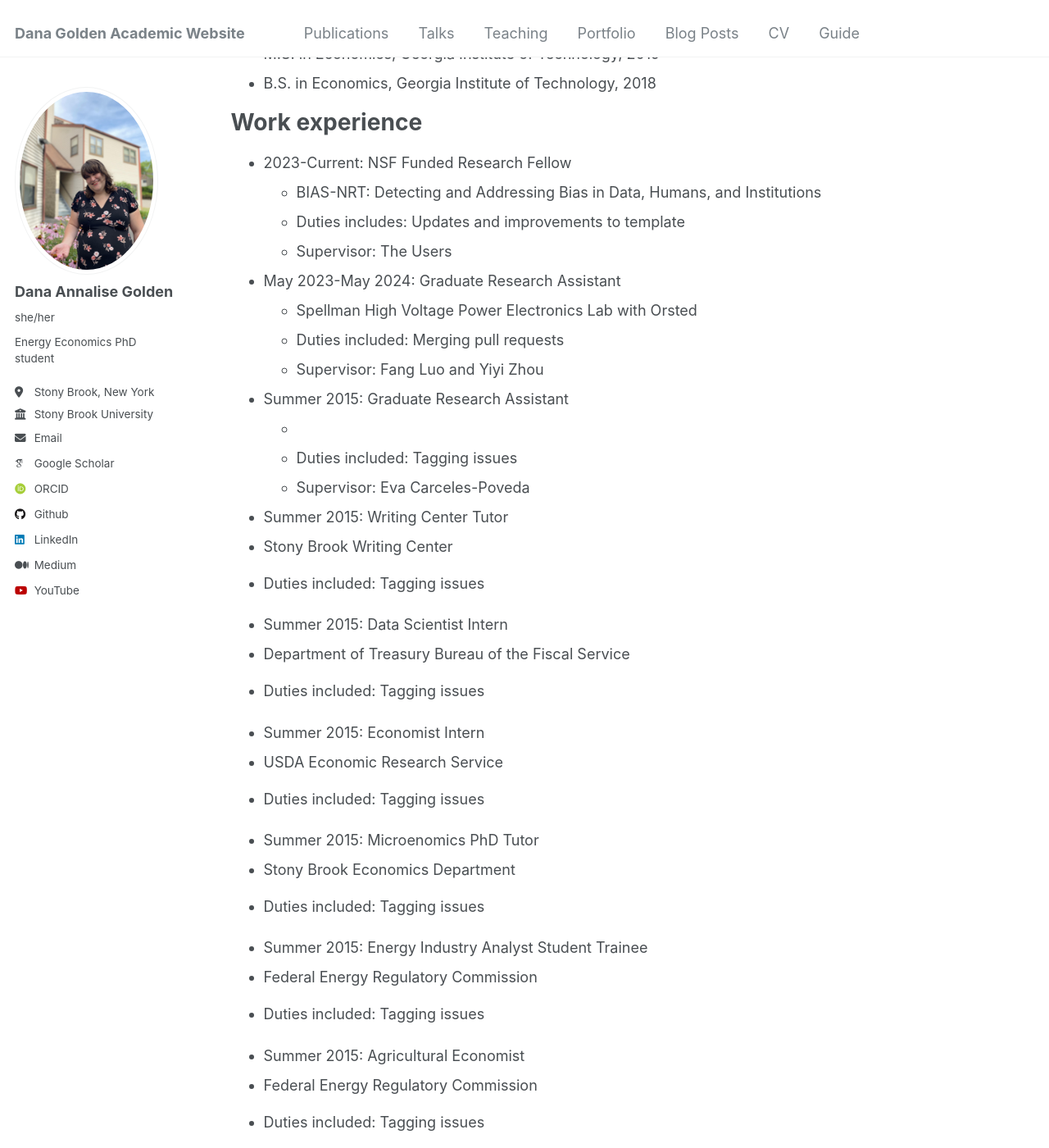
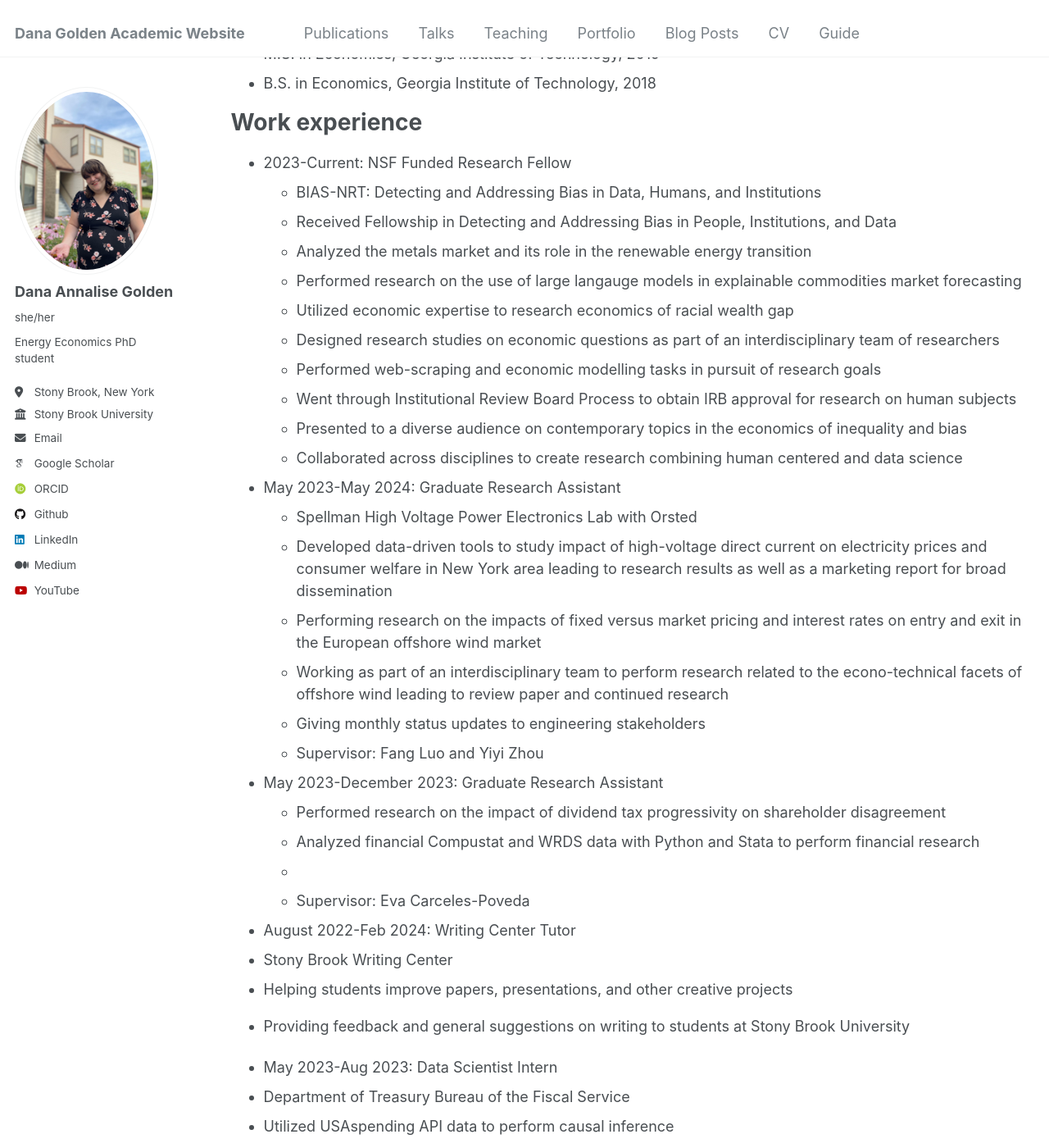
Before and after one commit to jgolden36/jgolden36.github.io, a Jekyll site: the page built from _pages/cv.md, in a window 1280 px wide and 1400 px high, scrolled down 328 px. Shown: the whole window at 82% size. Built offline with Jekyll 4.4.1, drawn with Linux system fonts in a browser that asks for light colours; some web fonts are replaced; some of the changed text lies outside the part shown.

Commit message:
Update cv.md

```diff
--- a/_pages/cv.md
+++ b/_pages/cv.md
@@ -23,60 +23,91 @@ Work experience
 ======
 * 2023-Current: NSF Funded Research Fellow
   * BIAS-NRT: Detecting and Addressing Bias in Data, Humans, and Institutions
-  * Duties includes: Updates and improvements to template
-  * Supervisor: The Users
+  * Received Fellowship in Detecting and Addressing Bias in People, Institutions, and Data
+  * Analyzed the metals market and its role in the renewable energy transition
+  * Performed research on the use of large langauge models in explainable commodities market forecasting
+  * Utilized economic expertise to research economics of racial wealth gap
+  * Designed research studies on economic questions as part of an interdisciplinary team of researchers
+  * Performed web-scraping and economic modelling tasks in pursuit of research goals
+  * Went through Institutional Review Board Process to obtain IRB approval for research on human subjects
+  * Presented to a diverse audience on contemporary topics in the economics of inequality and bias
+  * Collaborated across disciplines to create research combining human centered and data science
 
 * May 2023-May 2024: Graduate Research Assistant
   * Spellman High Voltage Power Electronics Lab with Orsted
-  * Duties included: Merging pull requests
+  * Developed data-driven tools to study impact of high-voltage direct current on electricity prices and consumer welfare in New York area leading to research results as well as a marketing report for broad dissemination
+  * Performing research on the impacts of fixed versus market pricing and interest rates on entry and exit in the European offshore wind market
+  * Working as part of an interdisciplinary team to perform research related to the econo-technical facets of offshore wind leading to review paper and continued research
+  * Giving monthly status updates to engineering stakeholders
   * Supervisor: Fang Luo and Yiyi Zhou
 
-* Summer 2015: Graduate Research Assistant
+* May 2023-December 2023: Graduate Research Assistant
+  * Performed research on the impact of dividend tax progressivity on shareholder disagreement
+  * Analyzed financial Compustat and WRDS data with Python and Stata to perform financial research
   *
-  * Duties included: Tagging issues
   * Supervisor: Eva Carceles-Poveda
 
+ * August 2022-Feb 2024: Writing Center Tutor
+  * Stony Brook Writing Center
+  * Helping students improve papers, presentations, and other creative projects
+  * Providing feedback and general suggestions on writing to students at Stony Brook University
 
- * Summer 2015: Writing Center Tutor
-  * Stony Brook Writing Center
-  * Duties included: Tagging issues
+ * May 2023-Aug 2023: Data Scientist Intern
+  * Department of Treasury Bureau of the Fiscal Service
+  * Utilized USAspending API data to perform causal inference
+  * Joined data from USAspending and other sources using reproducible API calls to facilitate analysis
+  * Developed functions to automatically pull fiscal data to answer questions related to federal spending using python for development
+  * Worked with other data scientists to develop monthly report on award spending
 
- * Summer 2015: Data Scientist Intern
-  * Department of Treasury Bureau of the Fiscal Service
-  * Duties included: Tagging issues
-
- * Summer 2015: Economist Intern
+ * June 2023-July 2023: Economist Intern
   * USDA Economic Research Service
-  * Duties included: Tagging issues
+  * Created visualizations related to the potato industry and usage of common pesticides and fertilizers within the industry over time and across space
+  * Performed literature review related to the effects of climate change on potato crops, North American potato supply chains, and potato production within North America
 
  * Summer 2015: Microenomics PhD Tutor
   * Stony Brook Economics Department
-  * Duties included: Tagging issues
+  * Tutored Students for the Stony Brook economics Department in PhD-level microeconomics
+  * Provided engaging lessons on microeconomic material for first-year students
 
  * Summer 2015: Energy Industry Analyst Student Trainee
   * Federal Energy Regulatory Commission
-  * Duties included: Tagging issues
+  * Utilized knowledge of energy markets to develop analysis of anomalies in trading
+  * Built out dashboard with SQL and Rshiny combining data on natural gas and electricity markets
+  * Programmed dashboard with SQL and Rshiny combining data on natural gas and electricity markets for improved market anomaly detection incorporating machine learning algorithms including isolation forest, PCA, and SVM
+  * Developed automatically-updating ARIMA forecasting model for monthly and daily electricity contracts in Python
+  * Created initial PowerBI dashboard for new dataset from non-RTO West
 
- * Summer 2015: Agricultural Economist
-  * Federal Energy Regulatory Commission
-  * Duties included: Tagging issues
+ * Sep 2019-July 2021: Agricultural Economist
+  * USDA Economic Research Service
+  * Published oil crops and season average price data products while contributing to oilseeds and wheat outlook reports and various visualizations based on the reports and data
+  * Designed and implemented the state trade data product and associated database
+  * Taught division-wide SQL and trainings related to machine learning and various software
 
  * Summer 2015: Peer Tutor
   * Georgia Tech Athletic Association
-  * Duties included: Tagging issues
+  * Tutored students in a variety of mathematical and social science related disciplines to aid in building strong academic performance amongst student athletes at Georgia Tech
 
  * Summer 2015: Financial Management Student Trainee
   * Defense Finance and Accounting Services
-  * Duties included: Tagging issues
+  * Contributed directly to the DoD goal of building and maintaining a well-documented audit trail by working with and developing tools for processing data, building and maintaining database systems, and utilizing a variety of software and systems to ensure financial and accounting standards were achieved directly and efficiently within the Departmental Reporting area
 
 Skills
 ======
-* Skill 1
-* Skill 2
-  * Sub-skill 2.1
-  * Sub-skill 2.2
-  * Sub-skill 2.3
-* Skill 3
+* Python
+  * Pytorch
+  * Sklearn
+  * Huggingface
+  * Django
+* Tableau
+* SQL
+* R
+* Spark
+* Excel
+* Javascript
+* Scala
+* Julia
+* Matlab
+* Fortran
 
 Publications
 ======
```
